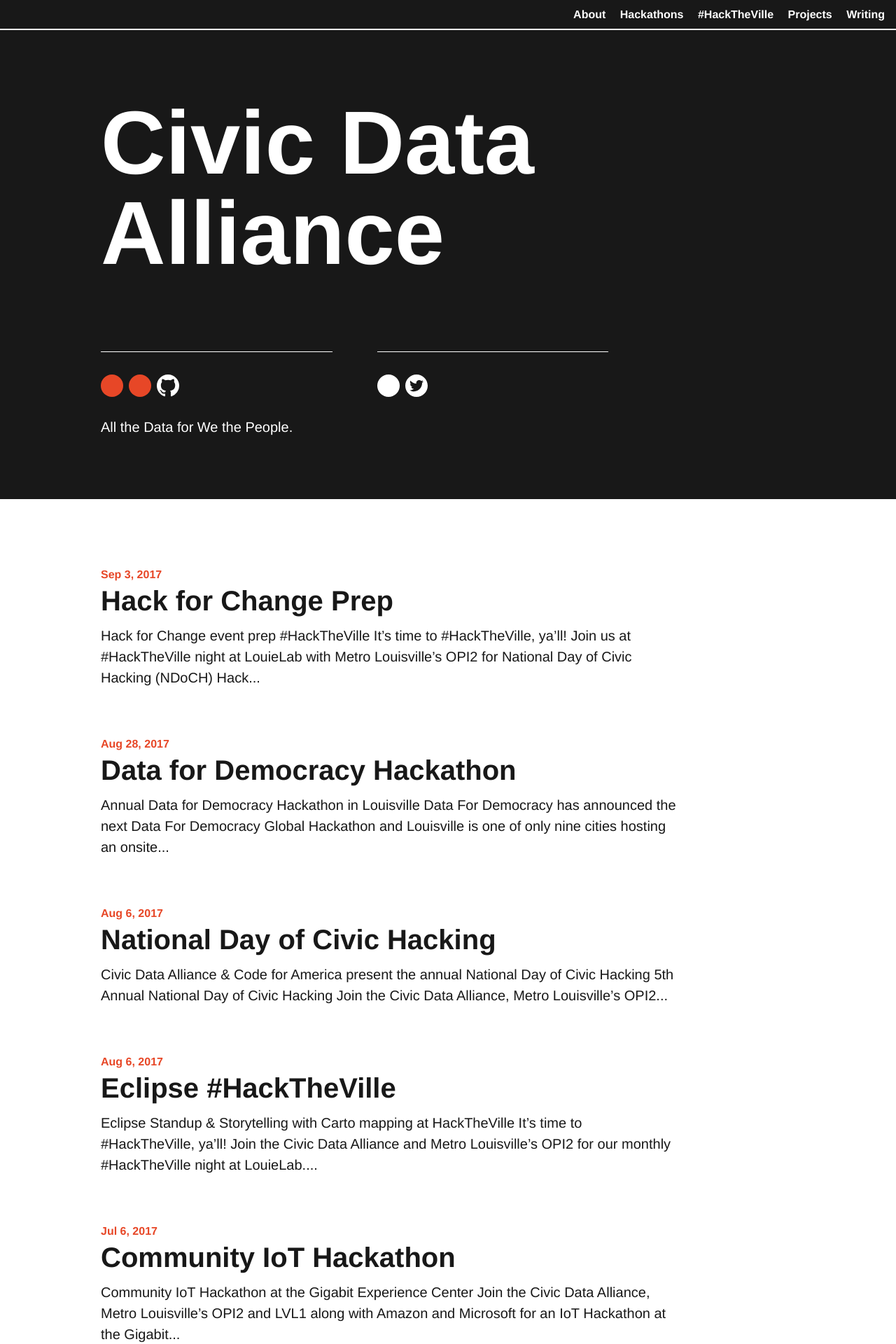
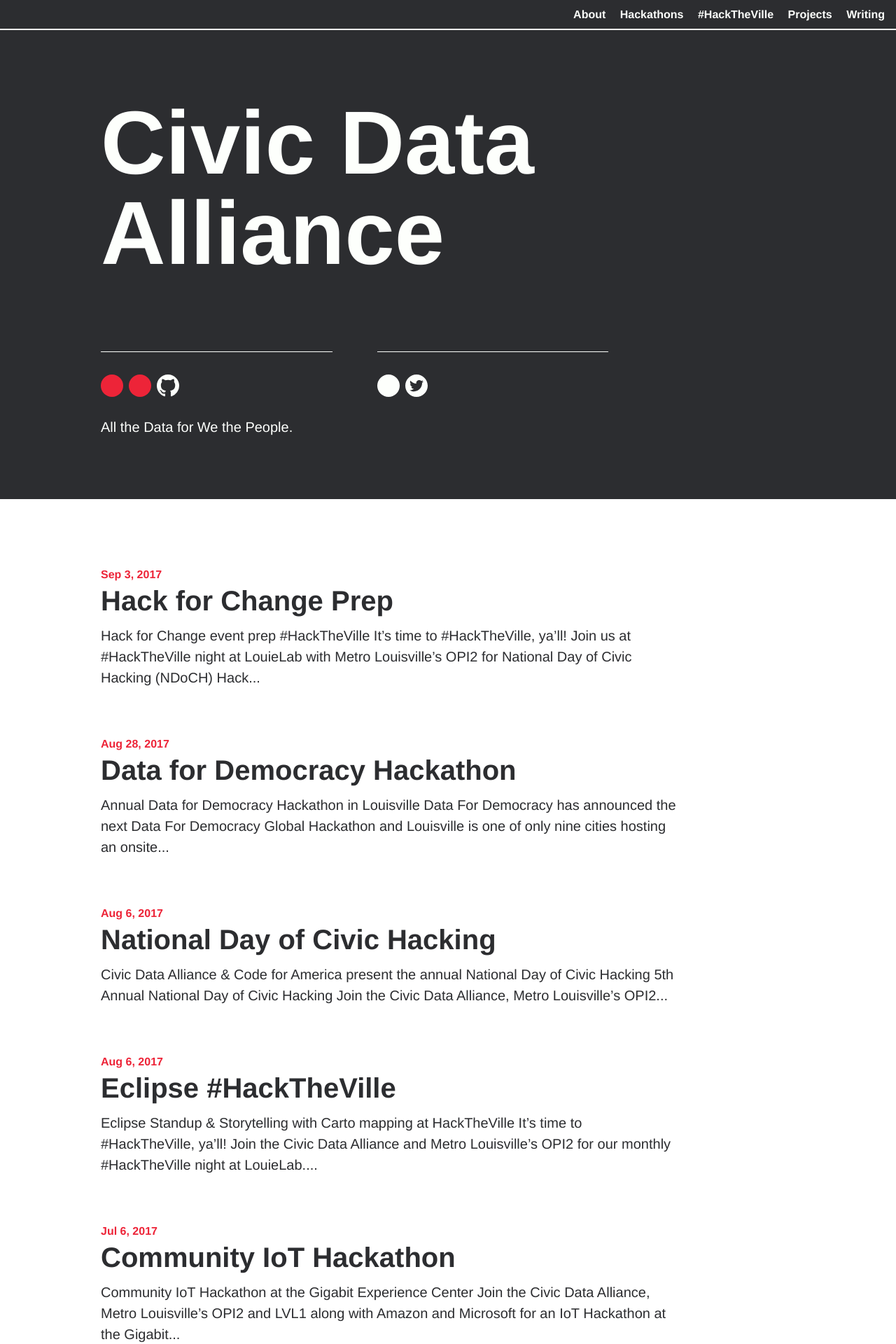
Before and after one commit to civicdata/civicdata.github.io, a Jekyll site: the page built from index.html, in a window 1280 px wide. Shown: the top 1920 px of the page at 70% size. Built offline with Jekyll 4.4.1, drawn with Linux system fonts in a browser that asks for light colours; comment, search, counter and statistics services are not loaded.

Commit message:
adjusted sass for the new site colors

```diff
--- a/_includes/footer.html
+++ b/_includes/footer.html
@@ -3,7 +3,7 @@
     <p class="col-8 sm-width-full left py-2 mb-0">This project is maintained by <a class="text-accent" href="https://github.com/{{ site.github_username }}">{{ site.github_username }}</a> with image compression using <a class="text-accent" href= "https://github.com/google/guetzli" target= "_blank">guetzli</a></p>
     <ul class="list-reset right clearfix sm-width-full py-2 mb-2 mb-lg-0">
         <li class="inline-block">
-          <a class="typeform-share button" href="https://cda2.typeform.com/to/zTNiLP" data-mode="popup" style="display:inline-block;text-decoration:none;background-color:#0ab6ee;color:white;cursor:pointer;font-family:Helvetica,Arial,sans-serif;text-align:center;padding:0px 5px;border-radius:3px;max-width:100%;white-space:nowrap;overflow:hidden;text-overflow:ellipsis;font-weight:bold;-webkit-font-smoothing:antialiased;-moz-osx-font-smoothing:grayscale;" target="_blank">Join us! </a>
+          <a class="typeform-share button" href="https://cda2.typeform.com/to/zTNiLP" data-mode="popup" style="display:inline-block;text-decoration:none;background-color:#00c9cf;color:white;cursor:pointer;font-family:Helvetica,Arial,sans-serif;text-align:center;padding:0px 5px;border-radius:3px;max-width:100%;white-space:nowrap;overflow:hidden;text-overflow:ellipsis;font-weight:bold;-webkit-font-smoothing:antialiased;-moz-osx-font-smoothing:grayscale;" target="_blank">Join us! </a>
         </li>
         <li class= "inline-block">
             <script async defer src="https://cda-slackin.herokuapp.com/slackin.js"></script>
--- a/_sass/_theme-black.scss
+++ b/_sass/_theme-black.scss
@@ -1,10 +1,11 @@
 // Default black theme
 
 // Color variables
-$black: #181818;
-$red: #E74727;
-$red-small: #DC3918;
-$white: #fff;
+$black: #2C2D30;
+$red: #ED2438;
+$red-small: #ED2438;
+$white: #fdfffc;
+$blue: #00c9cf;
 
 // Config
 $color-background: $black !default;
```
Also changed, not shown: _posts/2017-08-18-hacktheville-fourth-installment.md (+1 -3 lines), _posts/2017-08-28-d4d-hackathon-louisville.md (+2 -5 lines).
